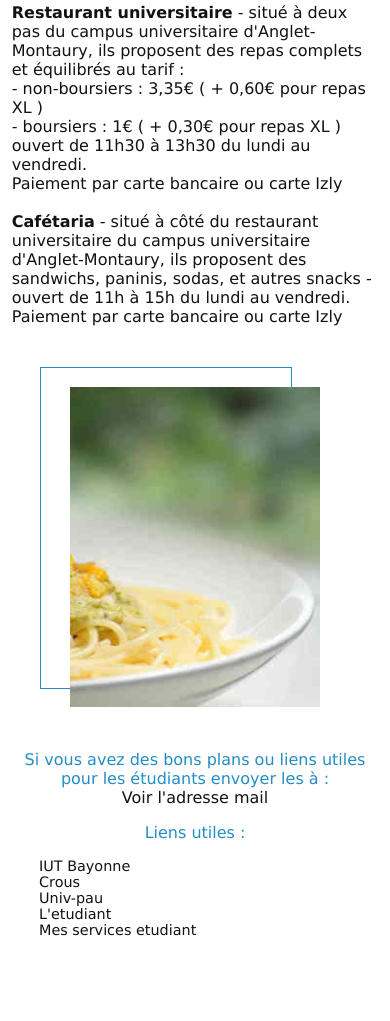
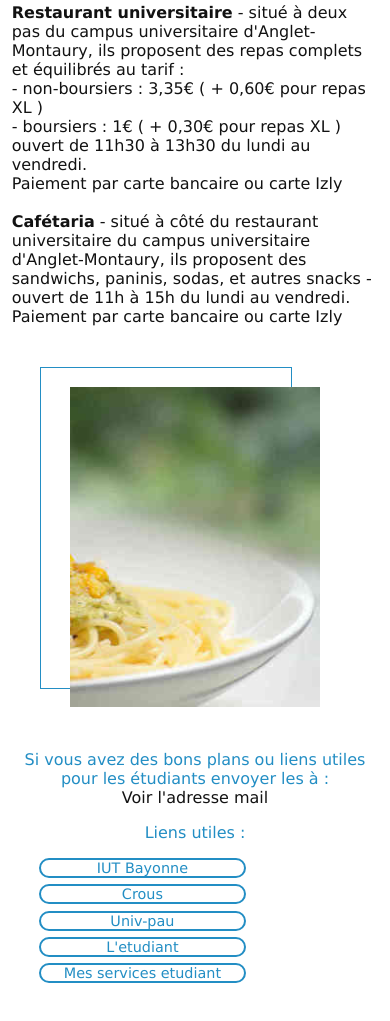
Before and after one commit to vieEtudianteIutBayonne/main, a plain HTML site: page index.html in a window 390 px wide. Shown: the part 7702-8723 px from the top of the page. Before the commit the page ends 8672 px from the top, so only its background shows below. Drawn offline with Linux system fonts and the light colour scheme.

Commit message:
Update style.css

```diff
--- a/style.css
+++ b/style.css
@@ -164,13 +164,22 @@ body {
     width: 80%;
     display: flex;
     justify-content: space-around;
+    flex-wrap: wrap;
 }
 .footer__nav a {
     font-size: .9rem;
     text-decoration: none;
+    border: 2px solid #238ec4;
+    color: #238ec4;
+    width: 25%;
+    border-radius: 1.2em;
+    display: flex;
+    justify-content: center;
+    margin: 0 0 2% 0;
 }
 .footer__nav a:hover {
-    color: #238ec4;
+    color: #121212;
+    background-color: #238ec4;
 }
 .footer__mail {
     display: flex;
@@ -247,6 +256,9 @@ body {
     .footer__nav {
         flex-direction: column;
     }
+    .footer__nav a {
+        width: 65%;
+    }
 }
 
 @media screen and (min-width: 650px) and (max-width: 990px) {
@@ -283,4 +295,7 @@ body {
     .banner {
         height: 22rem;
     }
+    .footer__nav a {
+        width: 35%;
+    }
 }
```
